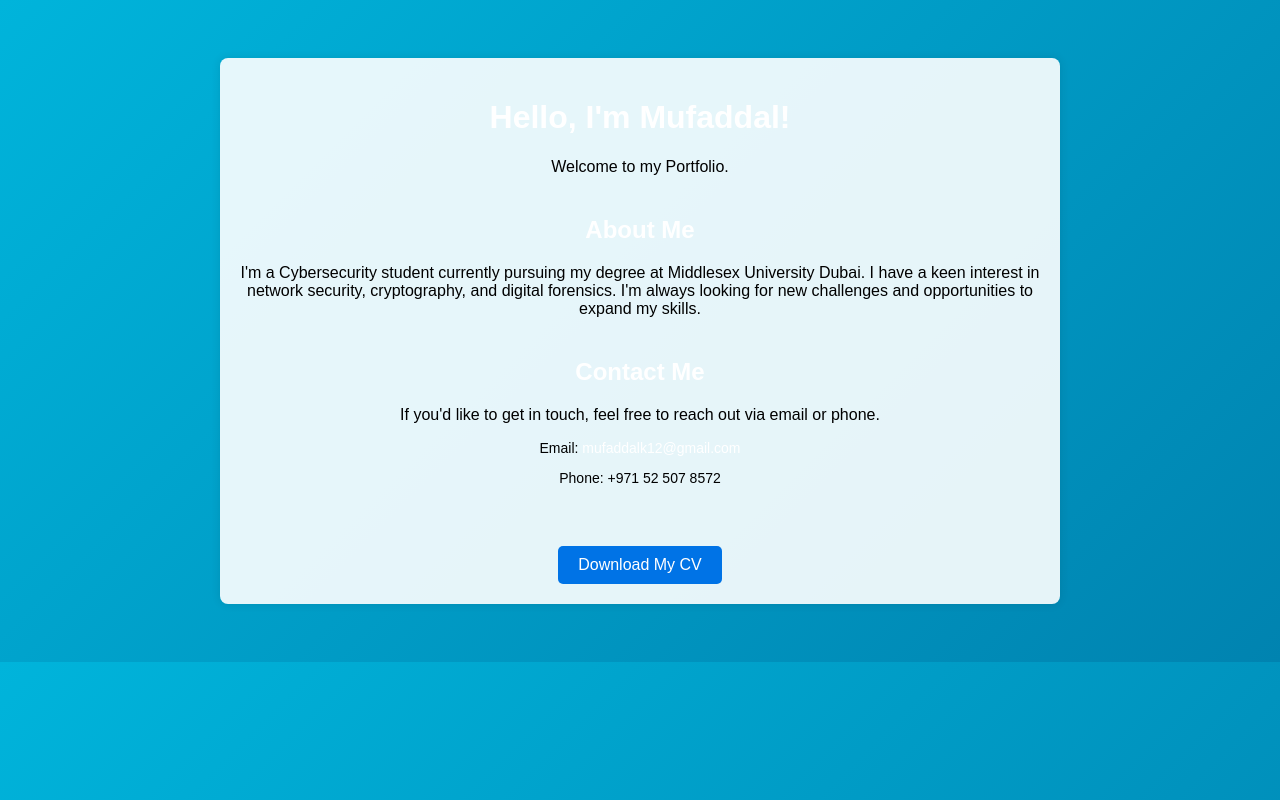
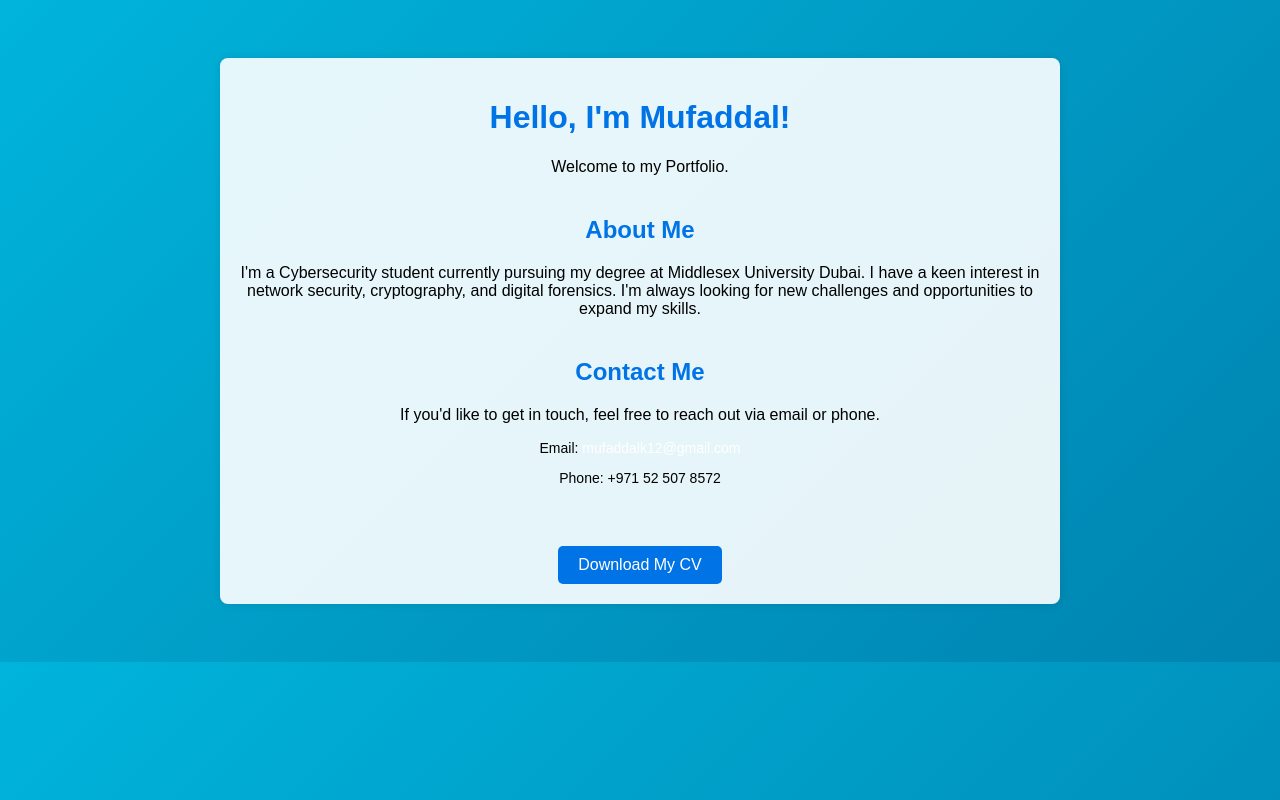
Before and after one commit to MUFADDALKHAMUSI/github.io, a plain HTML site: page index.html in a window 1280 px wide. Drawn offline with Linux system fonts and the light colour scheme.

Commit message:
Update index.html

```diff
--- a/index.html
+++ b/index.html
@@ -14,17 +14,17 @@
             animation: fadeIn 1s ease; /* Fade-in effect for the whole page */
         }
 
-        h1, h2 {
-            color: #ffffff;
+        h1 {
+            color: #0073e6; /* Heading color set to blue */
             opacity: 0; /* Start invisible for animation */
             animation: slideIn 0.8s forwards; /* Slide-in effect */
-        }
-
-        h1 {
             animation-delay: 0.2s; /* Delay for the main title */
         }
 
         h2 {
+            color: #0073e6; /* Heading color set to blue */
+            opacity: 0; /* Start invisible for animation */
+            animation: slideIn 0.8s forwards; /* Slide-in effect */
             animation-delay: 0.4s; /* Delay for subsections */
         }
 
```
